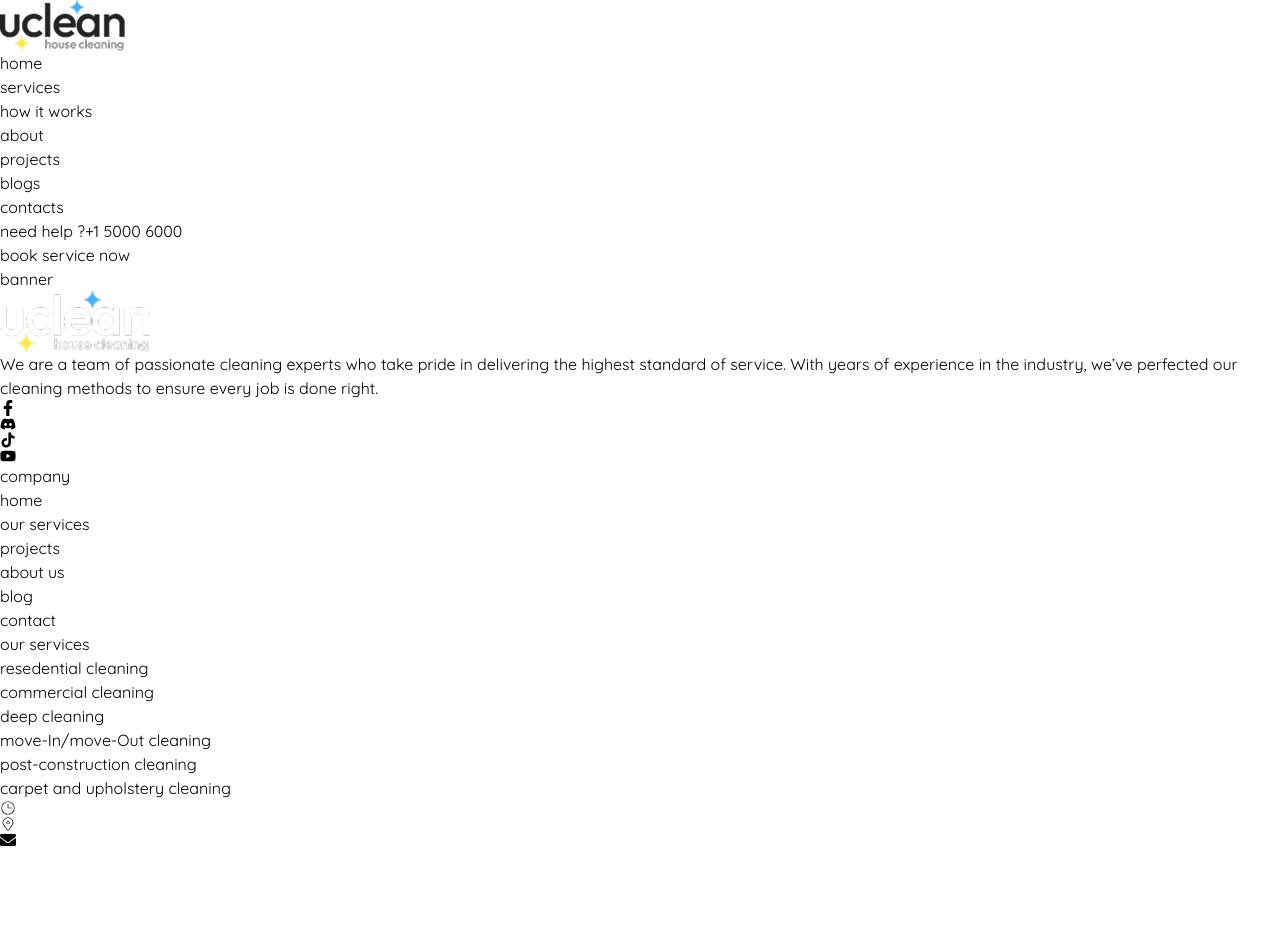
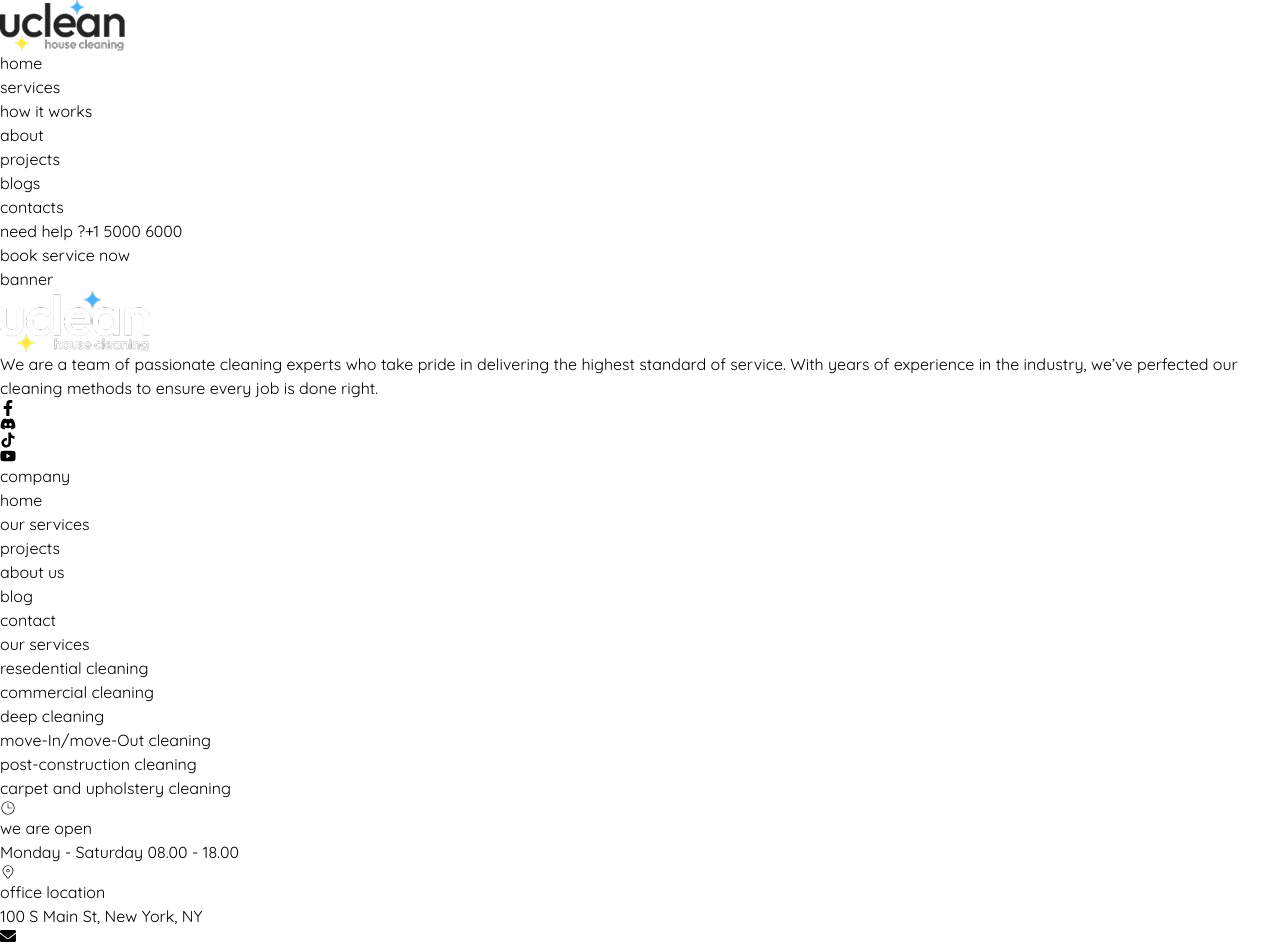
Before and after one commit to Tanzilalimam/reactwithsiamsir, a React (Vite) app: page / in a window 1280 px wide. Shown: the top 948 px of the page. Before the commit the page ends 848 px from the top, so only its background shows below. Built offline with nearby package versions, Linux system fonts and the light colour scheme.

Commit message:
updt-sep03

```diff
--- a/src/components/layouts/Footer.jsx
+++ b/src/components/layouts/Footer.jsx
@@ -61,21 +61,21 @@ const Footer = function () {
                             ))
                         }
                     </ul>
-                    <div className="flex flex-col gap-5">
-                        <div className="flex items-center gap-2.5">
+                    <div className="flex flex-col items-start gap-2.5">
                     {
                     footerData.footerContact.map(function(item, index){
                     let Cont = item.icon;
                     return(
-                                    <>
-<Anchor key={index} className="text-white/75 hover:text-white" content={<Cont className="text-white block"/>}></Anchor>
-<h4><label /></h4>
-                                    </>
+                    <div key={index} className=" flex flex-col items-start gap-2">
+                    <div className="flex items-center gap-2.5">
+                    <Cont className="text-[#fee74a] text-[16px]"/>
+                    <h4 className="text-white text-[16px] font-bold capitalize">{item.label}</h4>
+                    </div>
+                    <Para className='text-white/75' text={item.desc}></Para>
+                    </div>
                     )
                     })
                     }
-
-                        </div>
                     </div>
                 </div>
             </div>
--- a/src/dummy/footer/footerData1.js
+++ b/src/dummy/footer/footerData1.js
@@ -74,17 +74,20 @@ footerContact: [
     {
         id: 0,
         icon: CiClock2,
-        label: 'we are open'
+        label: 'we are open',
+        desc: 'Monday - Saturday 08.00 - 18.00'
     },
     {
         id: 1,
         icon: CiLocationOn,
-        label: 'office location'
+        label: 'office location',
+        desc: '100 S Main St, New York, NY'
     },
     {
         id: 2,
         icon: FaEnvelope,
-        label: 'send a message'
+        label: 'send a message',
+        desc: 'contact@uclean.com'
     },
 ]
 
```
Lines whose indentation alone changed are shown as unchanged.
